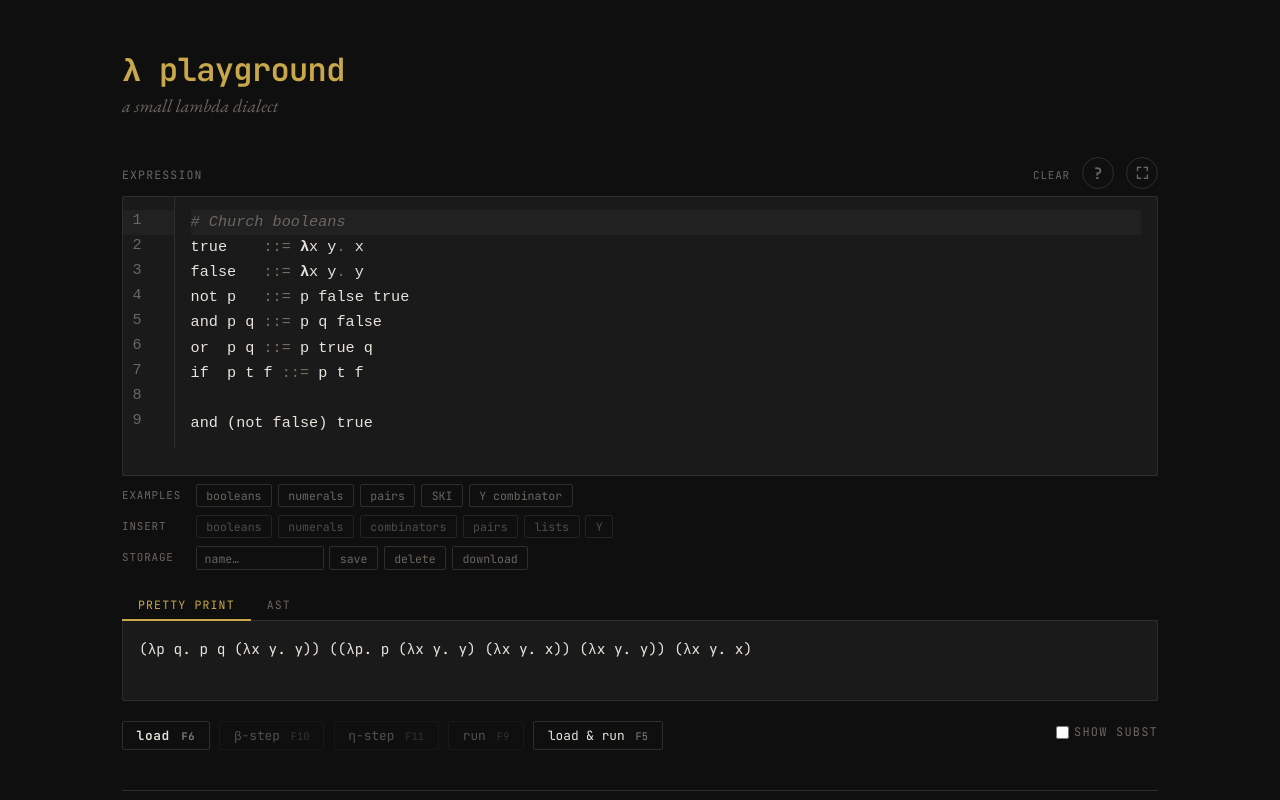
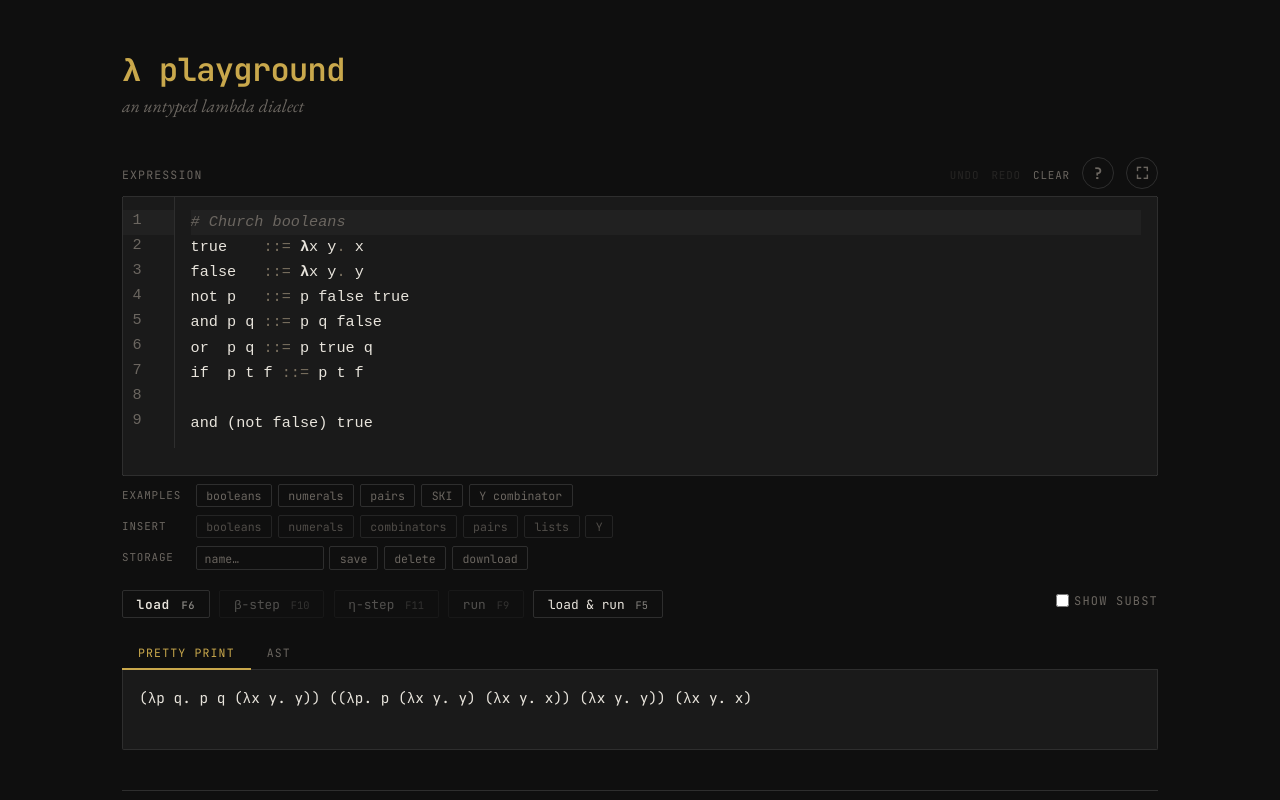
Before and after one commit to ezander/lambda_playground, a React (Vite) app: page / in a window 1280 px wide. Shown: the top 800 px of the page. Built offline with nearby package versions, Linux system fonts and the light colour scheme.

Commit message:
Move parse/AST box below history; add undo/redo buttons; rename to untyped lambda dialect

```diff
--- a/src/App.css
+++ b/src/App.css
@@ -160,6 +160,8 @@ label {
   letter-spacing: 0.08em;
 }
 .clear-btn:hover { color: var(--warn); }
+.clear-btn:disabled { opacity: 0.25; cursor: not-allowed; }
+.clear-btn:disabled:hover { color: var(--muted); }
 
 /* ── CodeMirror editor ── */
 .cm-editor { width: 100%; max-height: 60vh; }
--- a/src/App.tsx
+++ b/src/App.tsx
@@ -7,6 +7,7 @@ import { step, etaStep, canonicalForm, normalize } from "./evaluator/eval";
 import { Term } from "./parser/ast";
 import CodeMirror, { EditorView } from "@uiw/react-codemirror";
 import { basicSetup } from "codemirror";
+import { undo, redo, undoDepth, redoDepth } from "@codemirror/commands";
 import { lambdaTheme, lambdaKeymap } from "./editor";
 import { lambdaHighlight, setParsed, parsedField } from "./highlight";
 import "./App.css";
@@ -57,6 +58,8 @@ export default function App() {
   const [normDefs, setNormDefs]       = useState<Map<string, string>>(new Map());
   const [history, setHistory]         = useState<HistoryEntry[]>([]);
   const [cursorPos, setCursorPos]     = useState<{ line: number; col: number } | null>(null);
+  const [canUndo, setCanUndo]         = useState(false);
+  const [canRedo, setCanRedo]         = useState(false);
   const [kinoMode, setKinoMode]       = useState(false);
   const [showSubst, setShowSubst]     = useState(false);
   const [saveName, setSaveName]       = useState("");
@@ -243,7 +246,7 @@ export default function App() {
       {showHelp && <HelpModal onClose={() => setShowHelp(false)} />}
       <header>
         <h1>λ playground</h1>
-        <p className="subtitle">a small lambda dialect</p>
+        <p className="subtitle">an untyped lambda dialect</p>
       </header>
 
       <main>
@@ -253,6 +256,8 @@ export default function App() {
             <label htmlFor="source">expression</label>
             <span className="editor-meta">
               {cursorPos && <span className="cursor-pos">{cursorPos.line}:{cursorPos.col}</span>}
+              <button className="clear-btn" onClick={() => editorViewRef.current && undo(editorViewRef.current)} disabled={!canUndo} title="Undo (Ctrl+Z)">undo</button>
+              <button className="clear-btn" onClick={() => editorViewRef.current && redo(editorViewRef.current)} disabled={!canRedo} title="Redo (Ctrl+Y)">redo</button>
               <button className="clear-btn" onClick={() => setSourceAndSave("")} title="Clear the editor">clear</button>
               <button className="help-btn" onClick={() => setShowHelp(true)} title="Show help">?</button>
               <button className="help-btn kino-btn" onClick={toggleKino} title="Toggle kino (fullscreen) mode">⛶</button>
@@ -269,6 +274,8 @@ export default function App() {
                 const line = update.state.doc.lineAt(pos);
                 setCursorPos({ line: line.number, col: pos - line.from + 1 });
               }
+              setCanUndo(undoDepth(update.state) > 0);
+              setCanRedo(redoDepth(update.state) > 0);
             }}
           />
           <div className="example-row">
@@ -333,27 +340,6 @@ export default function App() {
           )}
         </section>
 
-        {/* ── Live parse output ── */}
-        <section className="output-section">
-          <div className="output-tabs">
-            <button className={view === "pretty" ? "active" : ""} onClick={() => setView("pretty")} title="Show pretty-printed term">
-              pretty print
-            </button>
-            <button className={view === "ast" ? "active" : ""} onClick={() => setView("ast")} title="Show abstract syntax tree">
-              AST
-            </button>
-          </div>
-          <div className="output">
-            {currentTerm ? (
-              view === "pretty"
-                ? <pre>{prettyPrint(currentTerm)}</pre>
-                : <AstView term={currentTerm} />
-            ) : (
-              <span className="placeholder">parse result will appear here</span>
-            )}
-          </div>
-        </section>
-
         {/* ── Controls ── */}
         <div className="eval-controls">
           <button className="load-btn" onClick={handleLoad} disabled={!programResult.ok || !programResult.expr}
@@ -388,6 +374,27 @@ export default function App() {
             ))}
           </section>
         )}
+
+        {/* ── Live parse output ── */}
+        <section className="output-section">
+          <div className="output-tabs">
+            <button className={view === "pretty" ? "active" : ""} onClick={() => setView("pretty")} title="Show pretty-printed term">
+              pretty print
+            </button>
+            <button className={view === "ast" ? "active" : ""} onClick={() => setView("ast")} title="Show abstract syntax tree">
+              AST
+            </button>
+          </div>
+          <div className="output">
+            {currentTerm ? (
+              view === "pretty"
+                ? <pre>{prettyPrint(currentTerm)}</pre>
+                : <AstView term={currentTerm} />
+            ) : (
+              <span className="placeholder">parse result will appear here</span>
+            )}
+          </div>
+        </section>
       </main>
 
       <footer>
--- a/src/HelpModal.tsx
+++ b/src/HelpModal.tsx
@@ -16,7 +16,7 @@ export function HelpModal({ onClose }: { onClose: () => void }) {
 
         <h2>λ playground</h2>
         <p>
-          An interactive playground for a small lambda calculus dialect, inspired
+          An interactive playground for an untyped lambda dialect, inspired
           by <a href={INSPIRATION_URL} target="_blank" rel="noreferrer">hbr's Lambda Calculus evaluator</a>.
           Expressions are evaluated using <strong>normal-order</strong> (leftmost-outermost)
           beta reduction with capture-avoiding substitution.
--- a/src/parser/ast.ts
+++ b/src/parser/ast.ts
@@ -1,4 +1,4 @@
-// AST node types for the lambda dialect
+// AST node types for the untyped lambda dialect
 // All nodes are fully normalized: Abs has exactly one parameter.
 
 export type Pos = { from: number; to: number };
```
